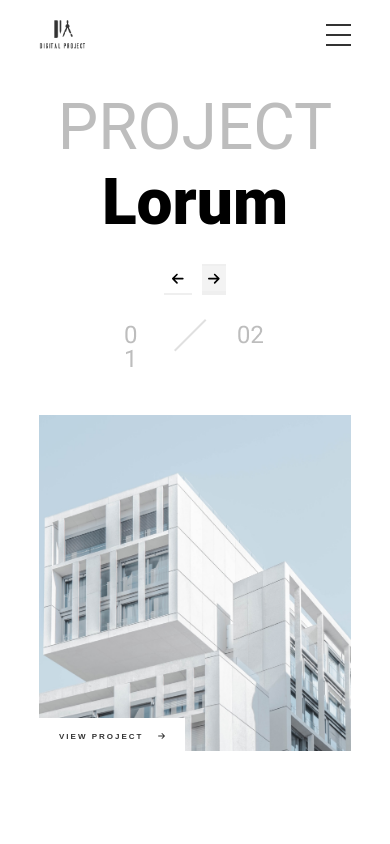
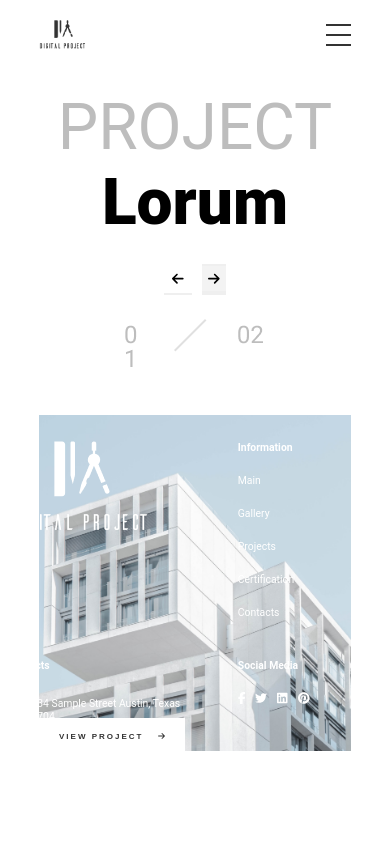
Before and after one commit to Bameejay/digital-project-landingpage, a React (Vite) app: page / in a window 390 px wide. Shown: the top 844 px of the page. Built offline with nearby package versions, Linux system fonts and the light colour scheme.

Commit message:
responsiveness fixed

```diff
--- a/src/pages/main/main.css
+++ b/src/pages/main/main.css
@@ -522,6 +522,10 @@ form textarea {
     .sample-project-btn .sample-project-btn-arrow {
         margin-left: 10px;
     }
+    .footer-container {
+        position: absolute;
+        bottom: 0;
+    }
 }
 
 @media (max-width: 480px) {
@@ -555,6 +559,10 @@ form textarea {
         width: 100vw;
         height: 100vh;
     }
+    .footer-container {
+        position: absolute;
+        bottom: 0;
+    }
 }
 
 .prev-button,
```
